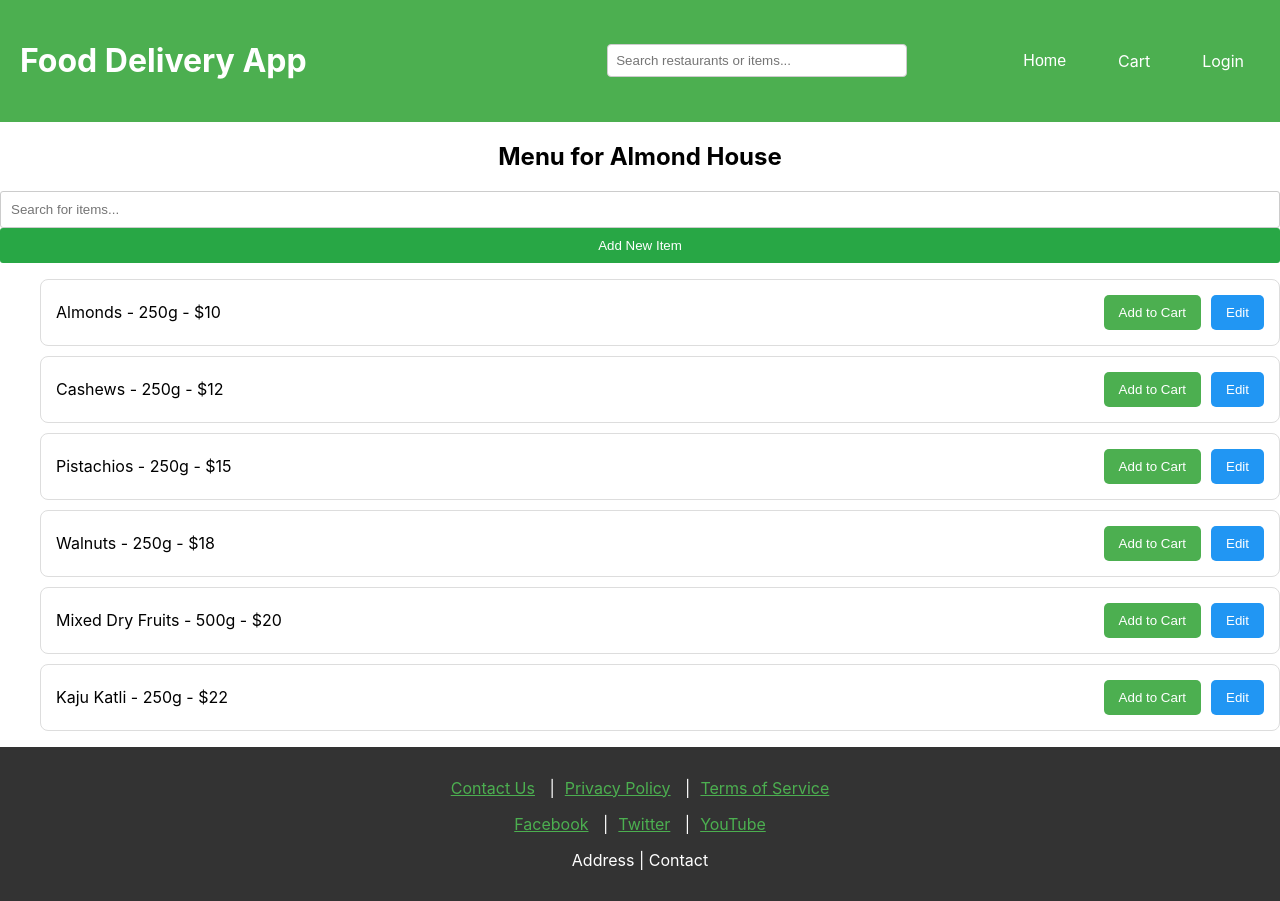
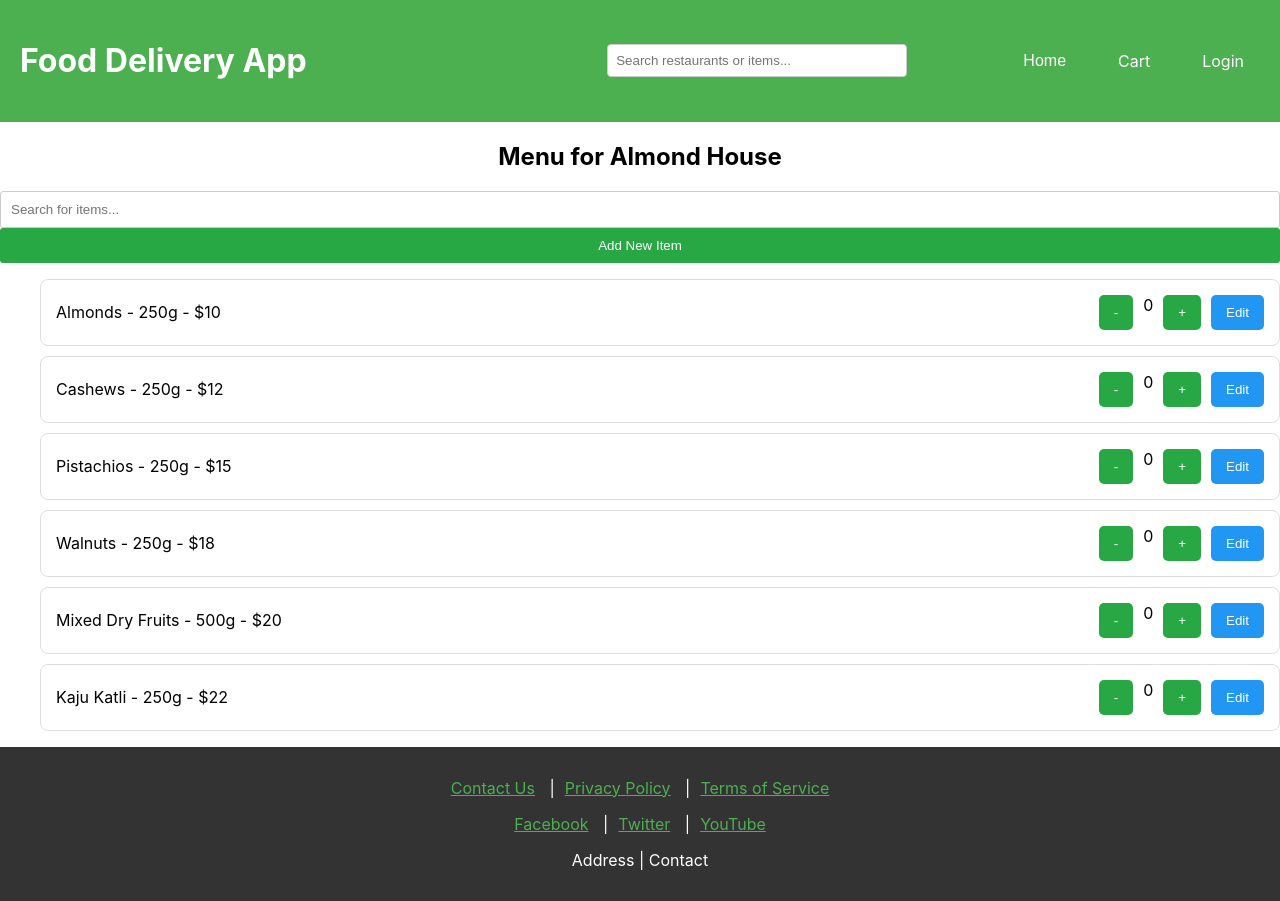
Before and after one commit to akhssm/restaurent, a React (Create React App) app: page /menu/1 in a window 1280 px wide. Built offline with nearby package versions, Linux system fonts and the light colour scheme.

Commit message:
made some changes.

```diff
--- a/src/components/Menu/Menu.jsx
+++ b/src/components/Menu/Menu.jsx
@@ -58,31 +58,19 @@ const restaurantNames = {
   6: 'Paradise',
 };
 
-// Component to add items to the cart
-const AddToCart = ({ item }) => {
-  const { addItemToCart } = useCart(); // Get the addItemToCart function from the context
-
-  const handleAddToCart = () => {
-    addItemToCart({ ...item, quantity: 1 }); // Add item to cart with initial quantity
-    alert(`${item.name} has been added to your cart!`); // Alert the user
-  };
-
-  return (
-    <button className="add-to-cart-button" onClick={handleAddToCart}>
-      Add to Cart
-    </button>
-  );
-};
-
 const Menu = () => {
   const { id } = useParams(); // Get restaurant ID from URL
   const menuItems = dummyMenus[id] || []; // Fetch menu based on restaurant ID
   const restaurantName = restaurantNames[id]; // Get restaurant name
 
+  const { addItemToCart, removeItemFromCart } = useCart(); // Get cart functions
   const navigate = useNavigate(); // For navigation
 
   // State for search query
   const [searchQuery, setSearchQuery] = useState('');
+
+  // State to keep track of item quantities
+  const [itemQuantities, setItemQuantities] = useState({});
 
   // Handle search input change
   const handleSearchChange = (event) => {
@@ -93,6 +81,27 @@ const Menu = () => {
   const filteredItems = menuItems.filter((item) =>
     item.name.toLowerCase().includes(searchQuery.toLowerCase())
   );
+
+  // Function to update quantity
+  const updateQuantity = (id, increment) => {
+    setItemQuantities((prevQuantities) => {
+      const currentQuantity = prevQuantities[id] || 0;
+      const newQuantity = currentQuantity + increment;
+
+      if (newQuantity < 0) return prevQuantities; // Prevent negative quantities
+
+      const updatedQuantities = { ...prevQuantities, [id]: newQuantity };
+
+      // Update the cart
+      if (newQuantity === 0) {
+        removeItemFromCart(id); // Remove from cart if quantity is 0
+      } else {
+        addItemToCart({ id, quantity: newQuantity }); // Update cart with new quantity
+      }
+
+      return updatedQuantities;
+    });
+  };
 
   // Navigate to Add Item page
   const handleAddNewItem = () => {
@@ -123,7 +132,9 @@ const Menu = () => {
                     {item.name} - {item.quantity} - {item.price}
                   </div>
                   <div className="menu-buttons">
-                    <AddToCart item={item} /> {/* Add the AddToCart button here */}
+                    <button className="quantity-button" onClick={() => updateQuantity(item.id, -1)}>-</button>
+                    <span>{itemQuantities[item.id] || 0}</span>
+                    <button className="quantity-button" onClick={() => updateQuantity(item.id, 1)}>+</button>
                     <Link to={`/edit-menu/${id}/${item.id}`}>
                       <button className="edit-button">Edit</button>
                     </Link>
```
